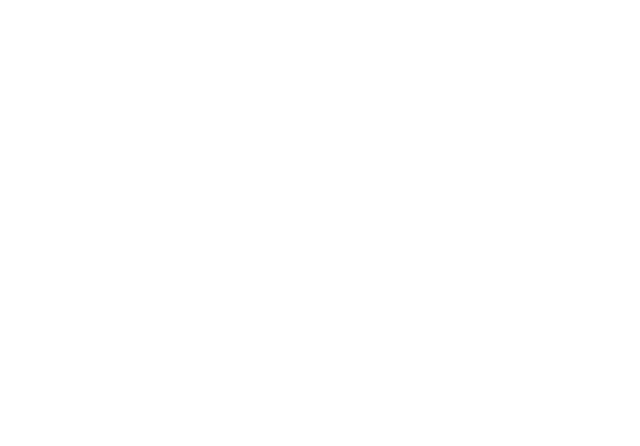
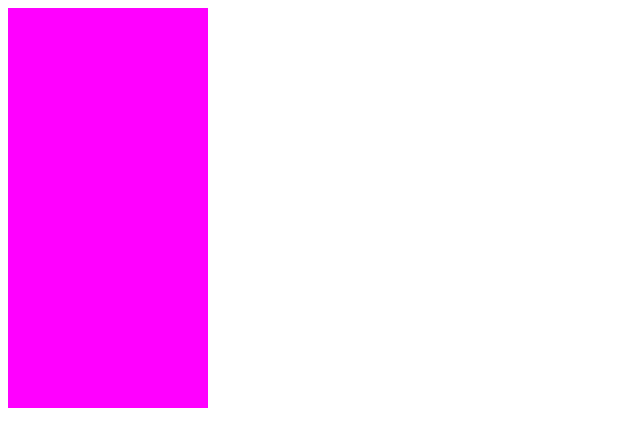
Before and after one commit to giohk/Desafios_html_CSS1, a plain HTML site: page ex_09_positionStatic/index.html in a window 1280 px wide. Shown: the whole page, without its empty margins (0-640 px from the left). Drawn offline with Linux system fonts and the light colour scheme.

Commit message:
Update index.html

```diff
--- a/ex_09_positionStatic/index.html
+++ b/ex_09_positionStatic/index.html
@@ -7,7 +7,7 @@
     <title>position Static</title>
 </head>
 <body>
-   <div class="posicao-static"></div>
-   <div class="posicao-static"></div>
+   <div class="posicao static"></div>
+   <div class="posicao"></div>
 </body>
 </html>
```
